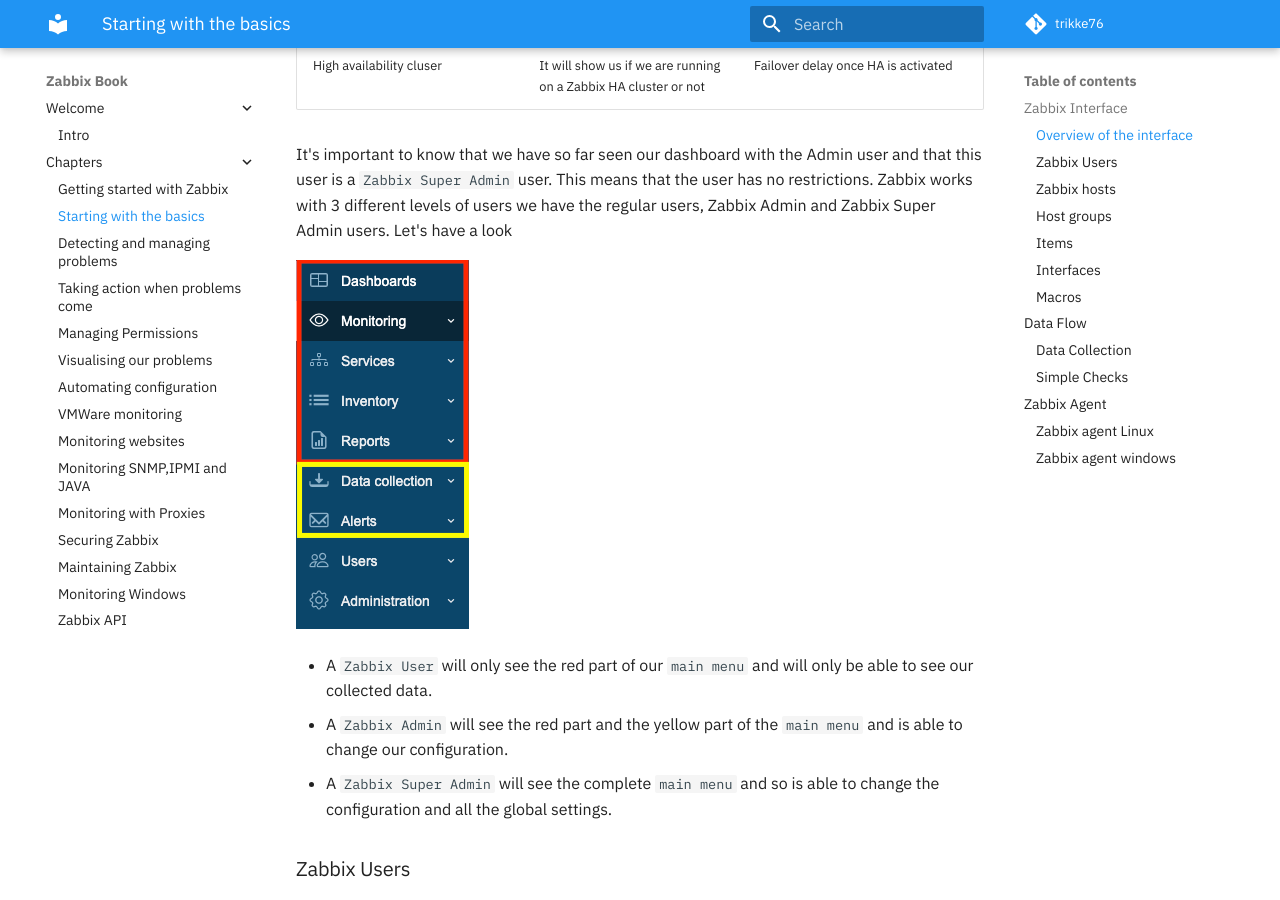
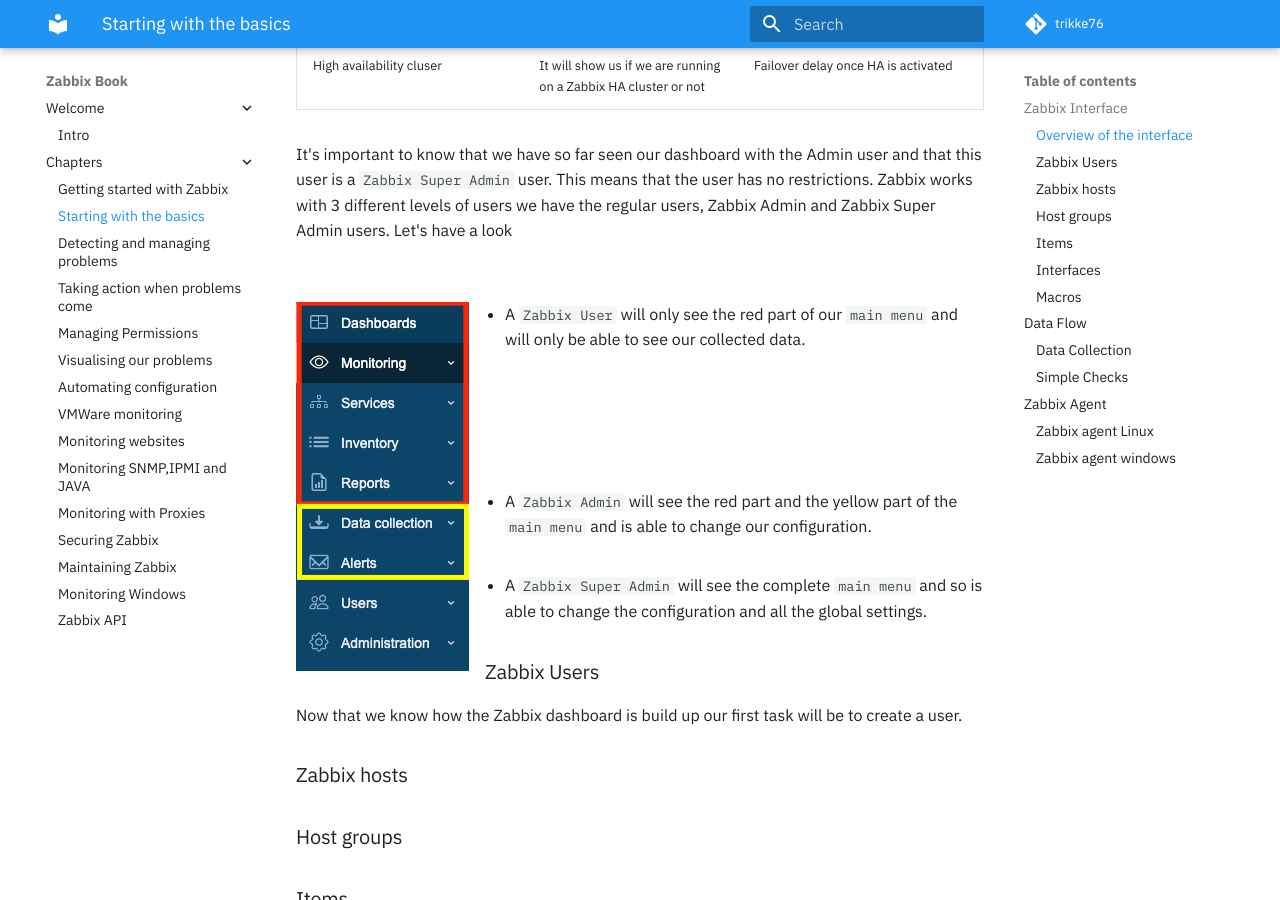
Before and after one commit to Trikke76/Zabbix-Book, an MkDocs documentation site: the page built from docs/02-Starting with the basic configuration.md, in a window 1280 px wide and 900 px high, scrolled down 5105 px. Built offline with MkDocs 1.6.1 and Material for MkDocs 9.7.7, drawn with Linux system fonts in a browser that asks for light colours; comment, search, counter and statistics services are not loaded.

Commit message:
added image to the left and text to the right

````diff
--- a/docs/02-Starting with the basic configuration.md
+++ b/docs/02-Starting with the basic configuration.md
@@ -90,13 +90,22 @@ There is also a box on the dashboard called ```System Information```. This widge
 
 It's important to know that we have so far seen our dashboard with the Admin user and that this user is a ```Zabbix Super Admin``` user. This means that the user has no restrictions. Zabbix works with 3 different levels of users we have the regular users, Zabbix Admin and Zabbix Super Admin users. Let's have a look
 
+</br>
 
-![Image title](CH02/main-menu.png/)
+![Menu by user](CH02/main-menu.png/){ align=left }
 
 * A ```Zabbix User``` will only see the red part of our ```main menu``` and will only be able to see our collected data.
+</br>
+</br>
+</br>
+</br>
+</br>
+</br>
 * A ```Zabbix Admin``` will see the red part and the yellow part of the ```main menu``` and is able to change our configuration.
+</br>
+</br>
 * A ```Zabbix Super Admin``` will see the complete ```main menu``` and so is able to change the configuration and all the global settings.
-
+</br>
 
 
 ### Zabbix Users
````
